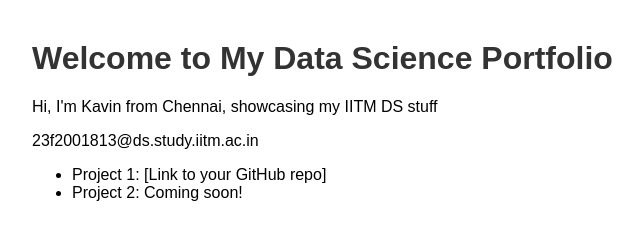
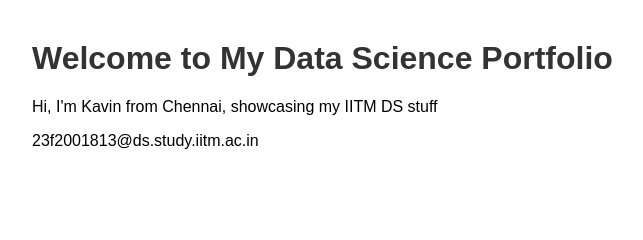
Before and after one commit to Kavin-KannanK/TDS, a plain HTML site: page index.html in a window 1280 px wide. Shown: the whole page, without its empty margins (8-651 px from the left). Drawn offline with Linux system fonts and the light colour scheme.

Commit message:
Update index.html

```diff
--- a/index.html
+++ b/index.html
@@ -12,8 +12,7 @@
     <p>Hi, I'm Kavin from Chennai, showcasing my IITM DS stuff</p>
     <!--email_off-->23f2001813@ds.study.iitm.ac.in<!--/email_off-->
     <ul>
-        <li>Project 1: [Link to your GitHub repo]</li>
-        <li>Project 2: Coming soon!</li>
+
     </ul>
 </body>
 </html>
```
